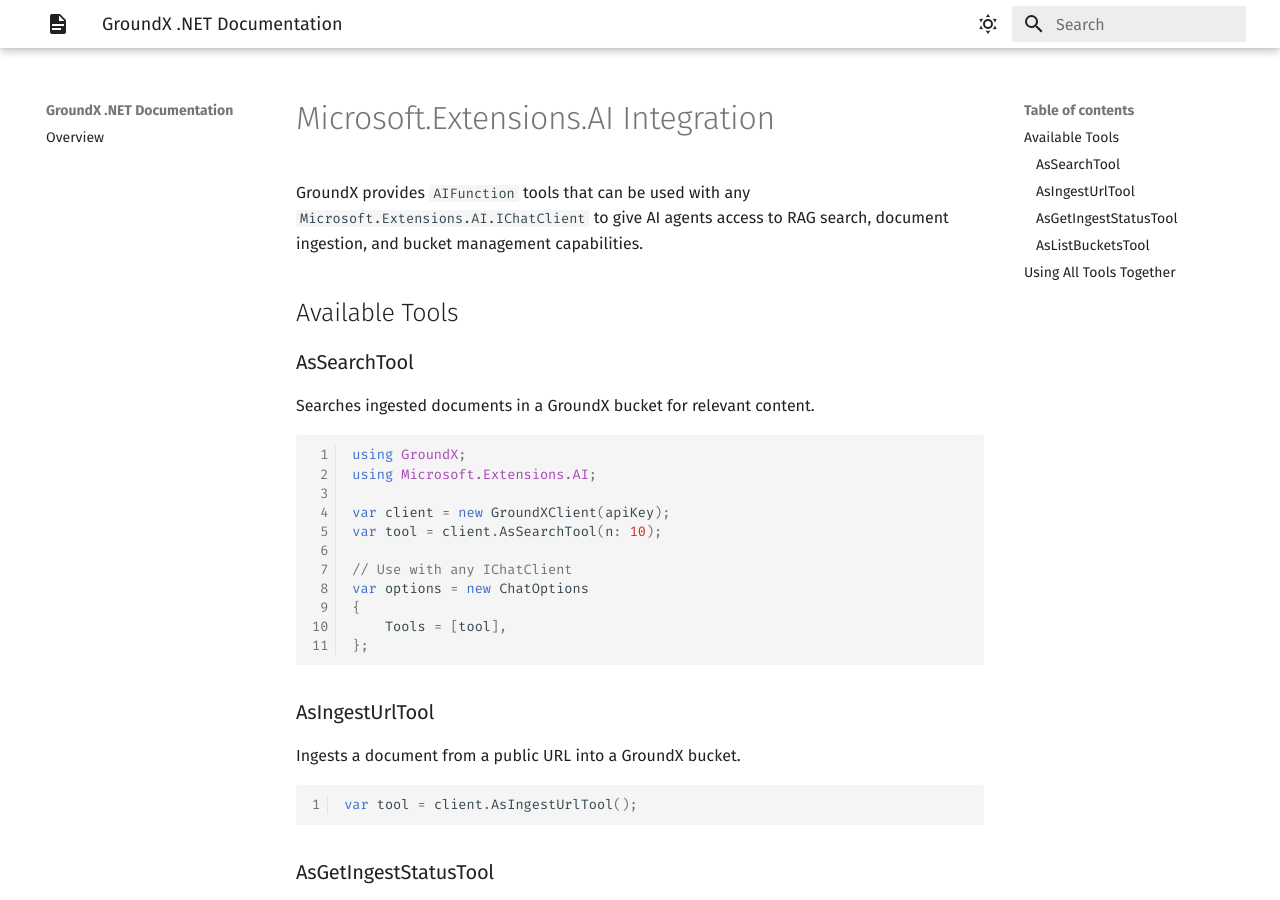
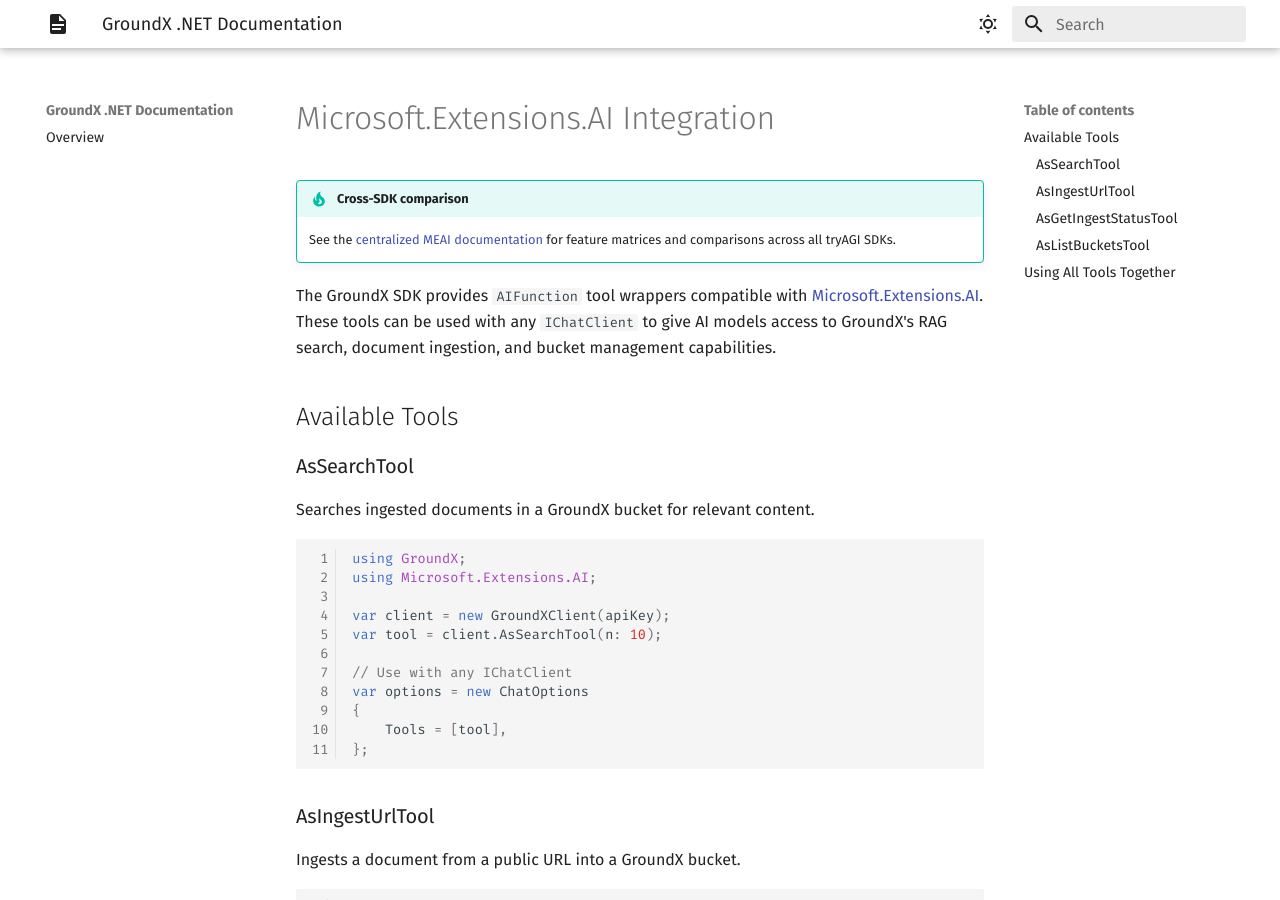
Before and after one commit to tryAGI/GroundX, an MkDocs documentation site: the page built from docs/guides/meai.md, in a window 1280 px wide and 900 px high. Built offline with MkDocs 1.6.1 and Material for MkDocs 9.7.7, drawn with Linux system fonts in a browser that asks for light colours; the version menu is left out.

Commit message:
Standardize MEAI guide intro text
Co-Authored-By: Claude Opus 4.6 <noreply@anthropic.com>

```diff
--- a/docs/guides/meai.md
+++ b/docs/guides/meai.md
@@ -1,6 +1,9 @@
 # Microsoft.Extensions.AI Integration
 
-GroundX provides `AIFunction` tools that can be used with any `Microsoft.Extensions.AI.IChatClient` to give AI agents access to RAG search, document ingestion, and bucket management capabilities.
+!!! tip "Cross-SDK comparison"
+    See the [centralized MEAI documentation](https://tryagi.github.io/docs/meai/) for feature matrices and comparisons across all tryAGI SDKs.
+
+The GroundX SDK provides `AIFunction` tool wrappers compatible with [Microsoft.Extensions.AI](https://learn.microsoft.com/en-us/dotnet/ai/microsoft-extensions-ai). These tools can be used with any `IChatClient` to give AI models access to GroundX's RAG search, document ingestion, and bucket management capabilities.
 
 ## Available Tools
 
```
